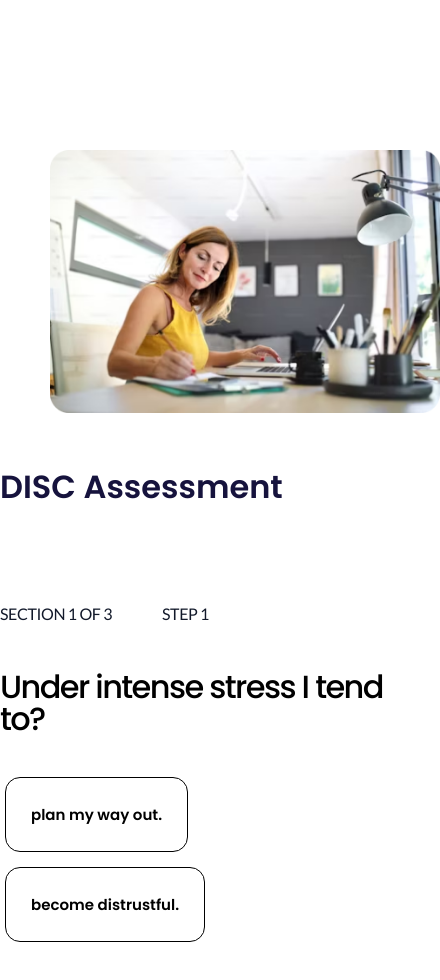
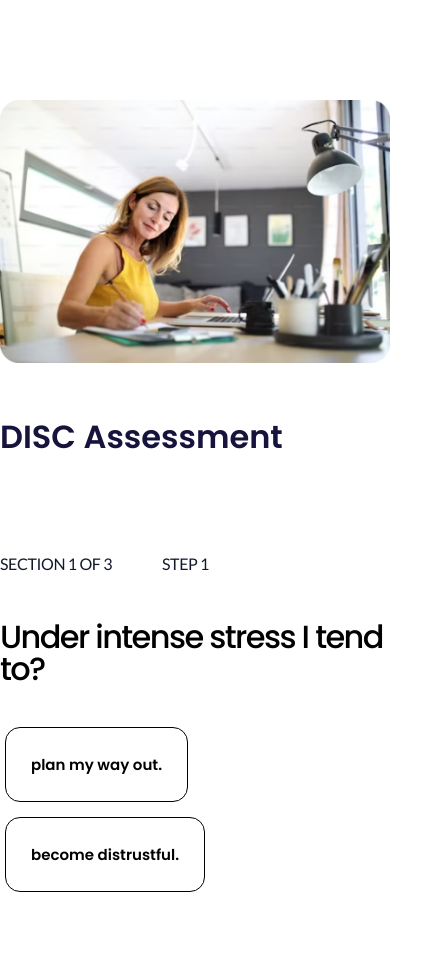
Before and after one commit to Tolushawlar/DISC, a React (Create React App) app: page / in a window 390 px wide. Shown: the top 980 px of the page, 440 px wide, since content can reach past the window. After the commit the page ends 952 px from the top, so only its background shows below. Built offline with nearby package versions, Linux system fonts and the light colour scheme.

Commit message:
style update v8

```diff
--- a/src/App.css
+++ b/src/App.css
@@ -2,8 +2,13 @@ body {
   padding: 0px;
   margin: 0px;
   width: 100vw;
-  overflow: hidden;
+  overflow-x: hidden;
+  overflow-y: scroll;
   background-color: white;
+}
+
+body::-webkit-scrollbar {
+  display: none; /* For Chrome, Safari, and Opera */
 }
 
 .App {
@@ -40,8 +45,7 @@ body {
 .App .right img {
   width: 60vw;
   height: 100vh;
-  margin-top: 50px;
-  margin-left: 50px;
+  padding: 80px !important;
   display: flex;
   justify-content: center;
   align-items: center;
@@ -117,10 +121,6 @@ body {
 }
 
 @media (max-width: 768px) {
-
-body{
-    overflow: scroll;
-}
   .App {
     flex-direction: column-reverse;
     justify-content: center; /* Center elements in column */
@@ -132,6 +132,10 @@ body{
   }
 
   .App .right img {
+    padding: 0px !important;
+  }
+
+  .App .right img {
     width: 100% !important; /* Adjust image to fit screen width */
     height: auto !important; /* Maintain aspect ratio */
   }
```
